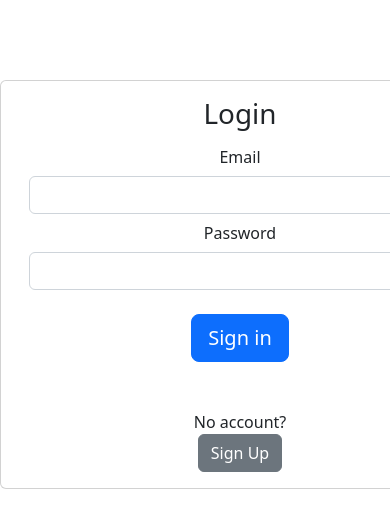
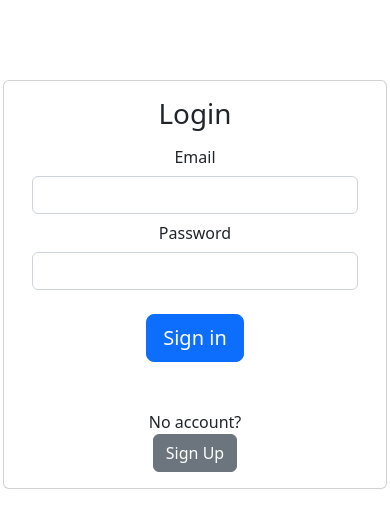
Before and after one commit to tsmithscott/WeBalance, a Flask app: page /login in a window 390 px wide; the page is wider, and only the part inside the window is pictured. Shown: the part 56-584 px from the top of that part. Run offline with Flask 2, Linux system fonts and the light colour scheme.

Commit message:
Improved login/signup to better fit mobile devices

```diff
--- a/templates/login.html
+++ b/templates/login.html
@@ -1,12 +1,13 @@
 {% extends "base.html" %}
 {% block title %}{{title}}{% endblock %}
 {% block content %}
-<div class="card mx-auto text-center" style="width: 30rem; margin-top: 5rem;">
+<div class="card mx-auto text-center" style="width: 24rem; margin-top: 5rem;">
     <div class="card-body">
         <h1 class="card-title">Login</h1>
 
         <div class="container-sm">
             <form action="/login" method="POST">
+                <span class="text-nowrap">
                     <div class="mb3">
                         <label for="inputEmail" class="col-sm-2 col-form-label">Email</label>
                         <div class="d-flex">
@@ -20,6 +21,7 @@
                         </div>
                     </div>
                     <br><button type="submit" class="btn btn-primary btn-lg">Sign in</button>
+                </span>
             </form>
 
             <br><br><label>No account?</label><br>
--- a/templates/signup.html
+++ b/templates/signup.html
@@ -1,7 +1,7 @@
 {% extends "base.html" %}
 {% block title %}{{title}}{% endblock %}
 {% block content %}
-<div class="card mx-auto text-center" style="width: 30rem; margin-top: 5rem;">
+<div class="card mx-auto text-center" style="width: 24rem; margin-top: 5rem;">
     <div class="card-body">
         <h1 class="card-title">Create Account</h1>
 
```
Lines whose indentation alone changed are shown as unchanged.
